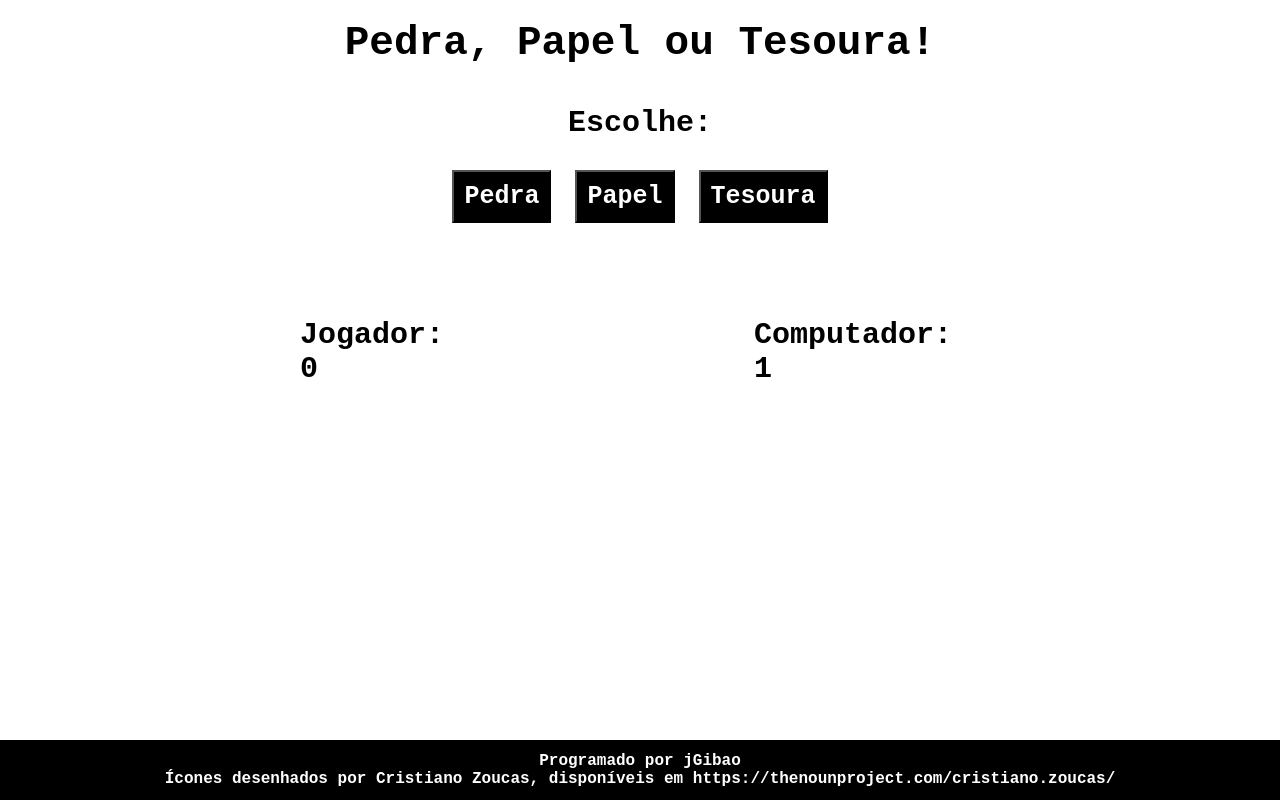
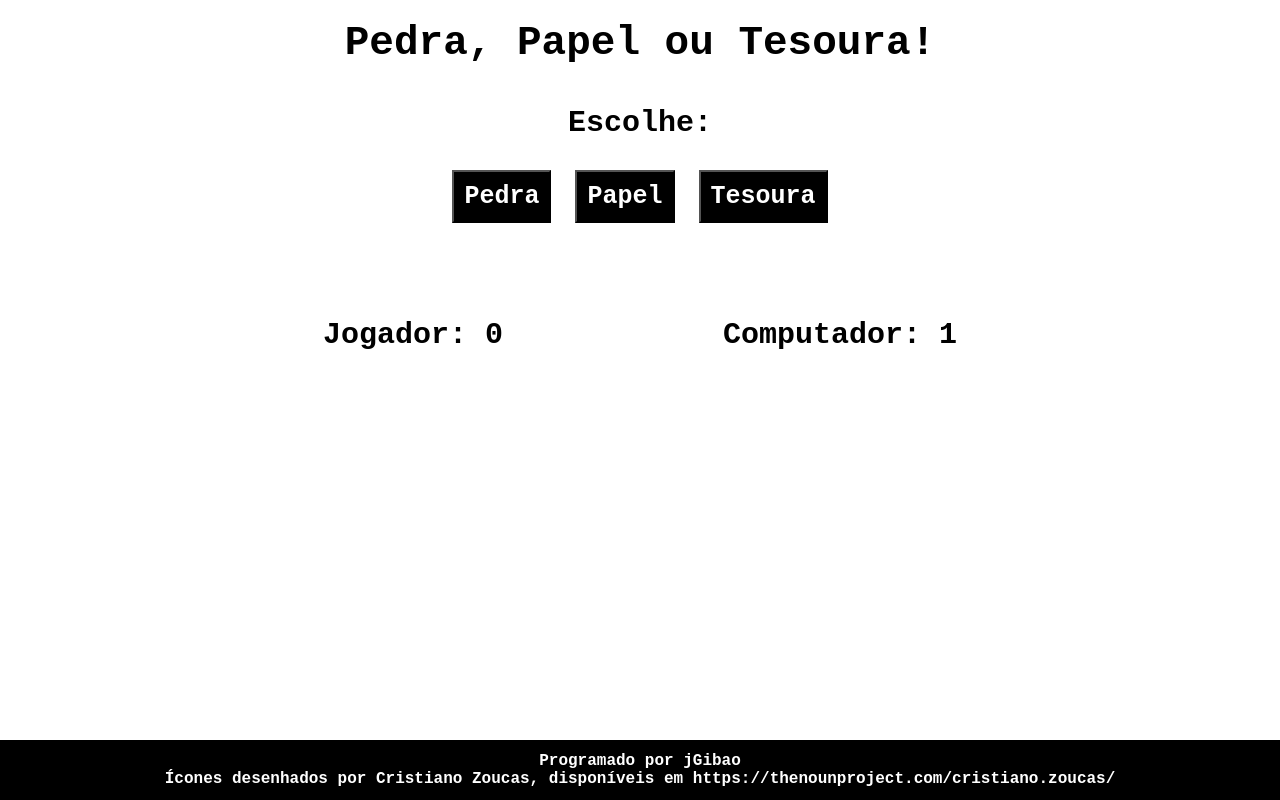
Before and after one commit to jGibao/PedraPapelTesoura, a plain HTML site: page index.html in a window 1280 px wide. Both pictures are taken after a click on the button "Pedra". Drawn offline with Linux system fonts and the light colour scheme.

Commit message:
minor interface changes

```diff
--- a/scripts.js
+++ b/scripts.js
@@ -4,11 +4,11 @@ let tesoura = "tesoura";
 let rondasJogadas = 0;
 let pontosJog = 0;
 let pontosComp = 0;
-var imagemJogador;
-var imagemComputador;
-var textJog;
-var textComp;
-var botoes;
+let imagemJogador;
+let imagemComputador;
+let textJog;
+let textComp;
+let botoes;
 
 function randomIntFromInterval(min, max) {
     return Math.floor(Math.random() * (max - min + 1) + min)
@@ -29,14 +29,13 @@ function jogar(selecao) {
     prep();
     rondasJogadas++;
     let computador = randomIntFromInterval(1, 3);
-    var final = document.getElementById("final");
+    let final = document.getElementById("final");
     final.style.color = 'white';
     switch (computador) {
         case 1: //pedra
             if (selecao == pedra) {
                 imagemJogador.src = "pedra.png";
                 imagemComputador.src = "pedra.png";
-
             } else if (selecao == papel) {
                 pontosJog++;
                 imagemJogador.src = "papel.png";
@@ -101,17 +100,19 @@ function jogar(selecao) {
 }
 
 function acabaJogo() {
-    setTimeout(() => {
-        resultado.style.opacity = "0%";
-    }, 1500);
     final.style.color = 'black';
     if (pontosJog > pontosComp) {
         final.textContent = "Ganhaste o jogo por " + (pontosJog - pontosComp) + " ponto(s)!";
     } else if (pontosJog == pontosComp) {
-        final.textContent = "Empate com " + pontosJog + " pontos.";
+        final.textContent = "Empate com " + pontosJog + " ponto(s).";
     } else if (pontosJog < pontosComp) {
         final.textContent = "Perdeste o jogo por " + (pontosComp - pontosJog) + " ponto(s).";
     }
+    setTimeout(() => {
+        imagemJogador.style.opacity = "0%";
+        imagemComputador.style.opacity = "0%";
+
+    }, 2000);
     rondasJogadas = 0;
     pontosJog = 0;
     pontosComp = 0;
--- a/styles.css
+++ b/styles.css
@@ -103,8 +103,8 @@ p {
 h3 {
     font-size: 30px;
     margin-top: 40px;
-    margin-right: 140px;
-    margin-left: 140px;
+    margin-right: 110px;
+    margin-left: 110px;
     font-family: 'Courier New', Courier, monospace;
 }
 
```
